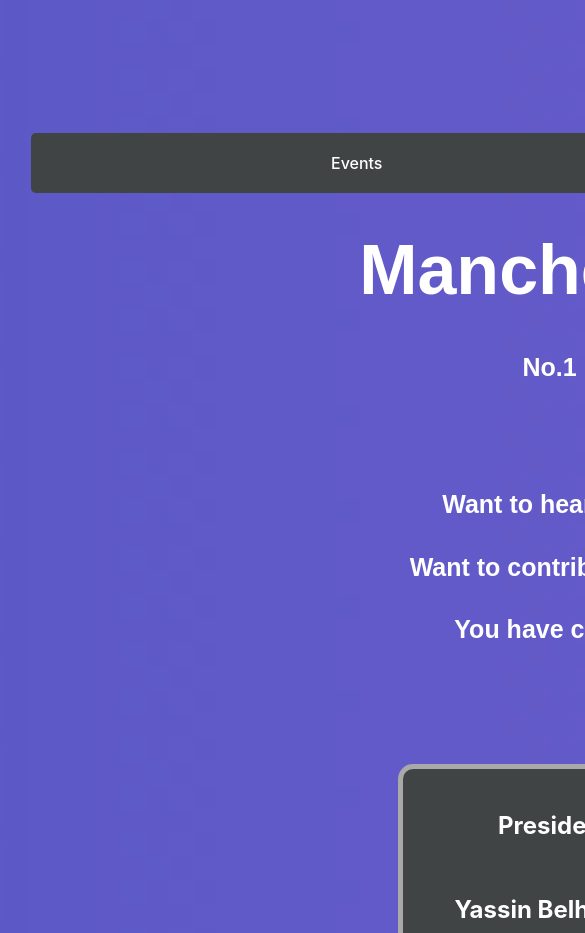
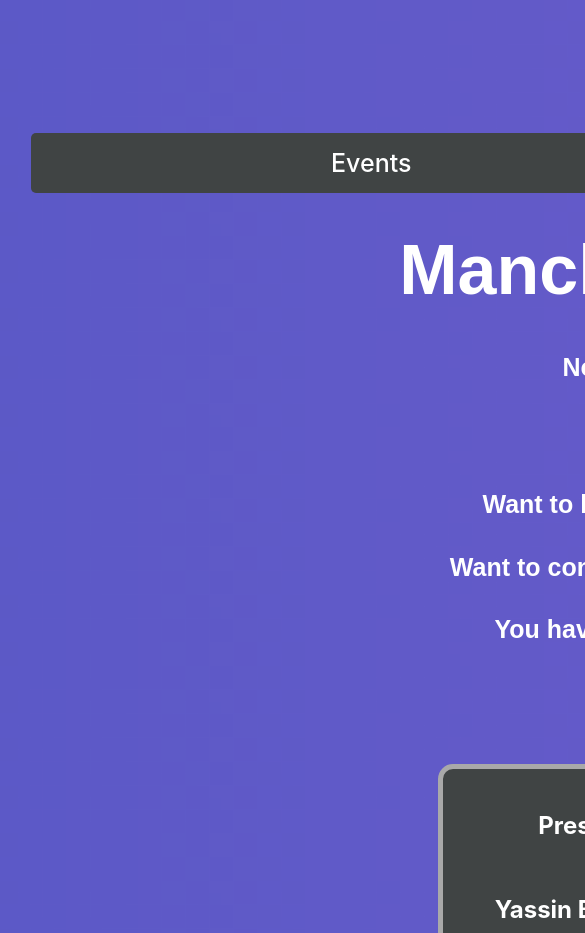
Before and after one commit to Akbari06/manchester-medtech, a React (Vite) app in the folder my-react-app/: page / in a window 390 px wide. Shown: the part 4440-5373 px from the top of the page, 585 px wide, since content can reach past the window. Built offline with nearby package versions, Linux system fonts and the light colour scheme.

Commit message:
Styling needed for mobile

```diff
--- a/my-react-app/src/navbar.jsx
+++ b/my-react-app/src/navbar.jsx
@@ -17,7 +17,7 @@ function NavBar() {
             border: "none",
             borderRadius: "5px",
             cursor: "pointer",
-            fontSize: "16px",
+            fontSize: "25px",
             font: "Arial",
         },
     };
```
